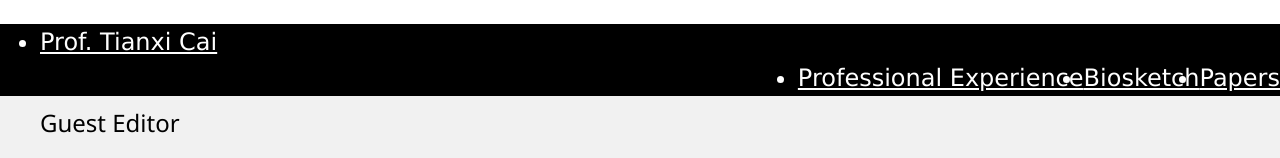
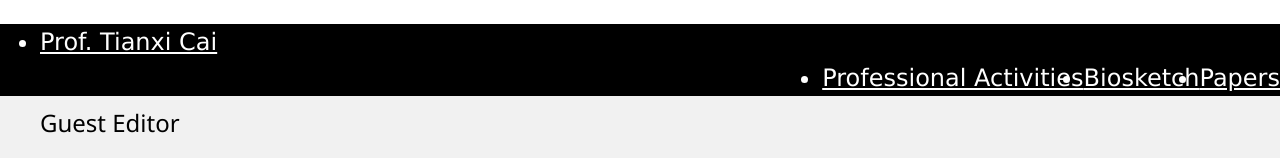
Before and after one commit to Xuanmengcai/Xuanmengcai.github.io, a plain HTML site: page Editorial Board.html in a window 1280 px wide. Shown: the top 158 px of the page. Drawn offline with nearby package versions, Linux system fonts and the light colour scheme.

Commit message:
Update Editorial Board.html

```diff
--- a/Editorial Board.html
+++ b/Editorial Board.html
@@ -10,7 +10,7 @@
   <li><a href="index.html">Prof. Tianxi Cai</a></li>
   <li style="float:right"><a class="active" href="papers.html">Papers</a></li>
   <li style="float:right"><a href="index.html">Biosketch</a></li>
-  <li style="float:right"><a href="Professional Experience.html">Professional Experience</a></li>
+  <li style="float:right"><a href="Professional Activities.html">Professional Activities</a></li>
 </ul>
 
 <div style="margin-left:40px; margin-top:50px">
```
